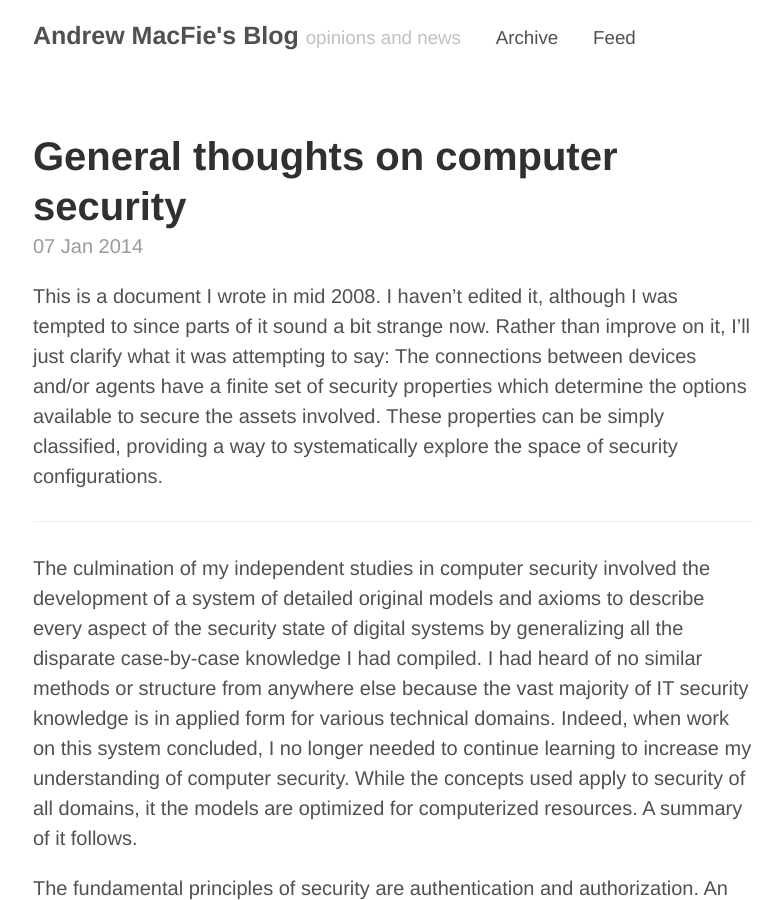
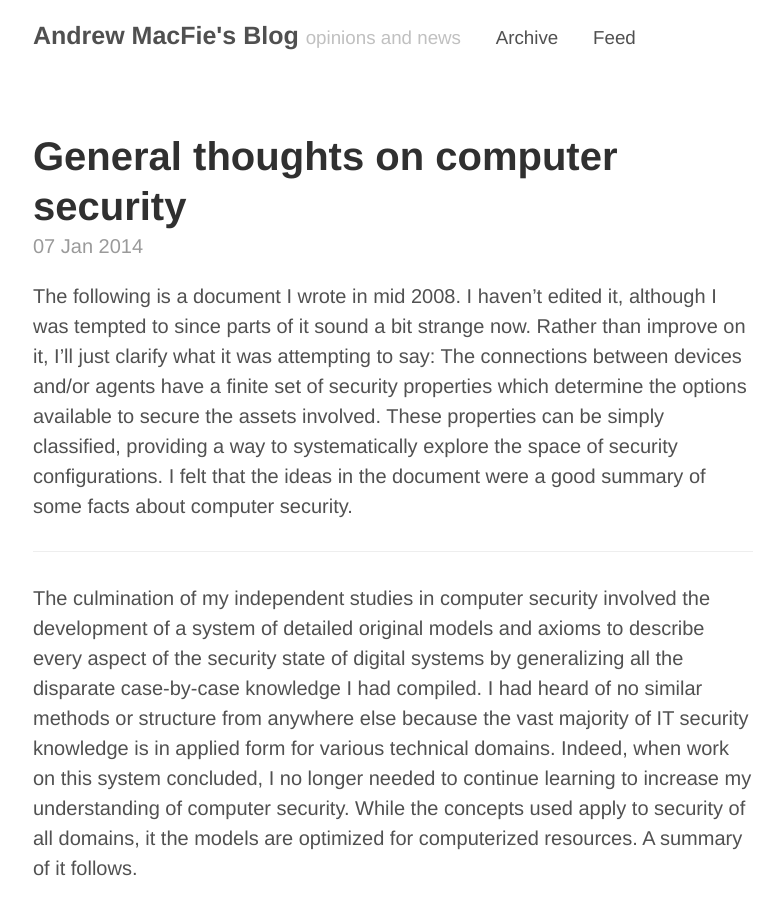
Before and after one commit to amacfie/amacfie.github.io, a Jekyll site: the page built from _posts/2014-01-07-sec.md, in a window 1280 px wide and 900 px high. Shown: the whole window, without its empty margins (247-1029 px from the left). Built offline with Jekyll 4.4.1, drawn with Linux system fonts in a browser that asks for light colours; comment, search, counter and statistics services are not loaded.

Commit message:
Edit post minorly

```diff
--- a/_posts/2014-01-07-sec.md
+++ b/_posts/2014-01-07-sec.md
@@ -3,7 +3,7 @@ layout: post
 title: General thoughts on computer security
 ---
 
-This is a document I wrote in mid 2008.
+The following is a document I wrote in mid 2008.
 I haven't edited it, although I was tempted to since parts of it sound a bit
 strange now.
 Rather than improve on it, I'll just clarify what it was attempting to say:
@@ -11,6 +11,8 @@ The connections between devices and/or agents have a finite set of security
 properties which determine the options available to secure the assets involved.
 These properties can be simply classified, providing a way to systematically
 explore the space of security configurations.
+I felt that the ideas in the document were a good summary of some facts about
+computer security.
 
 ___
 
```
